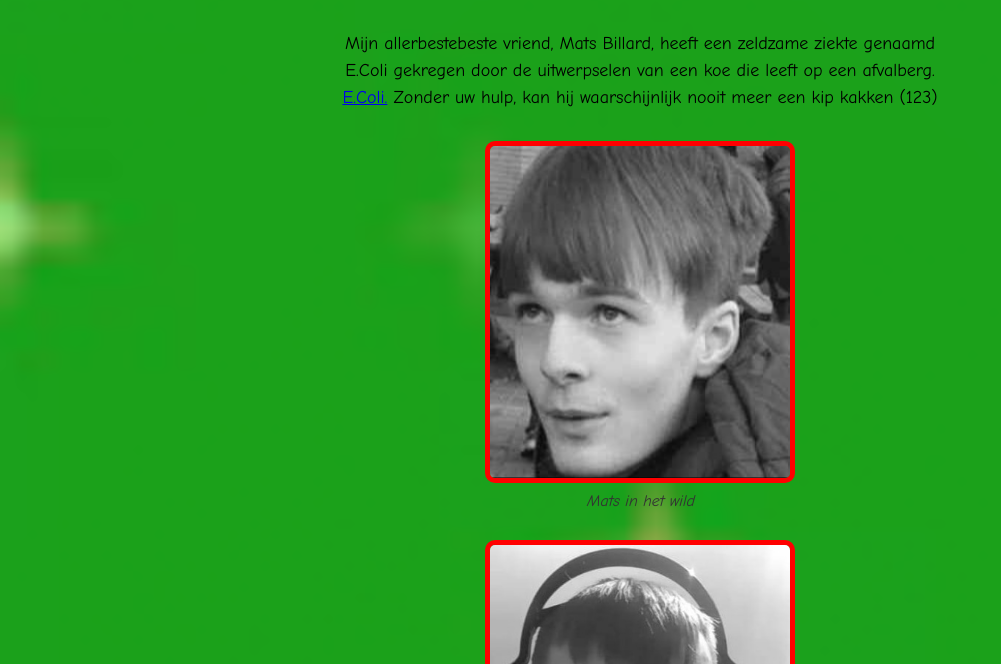
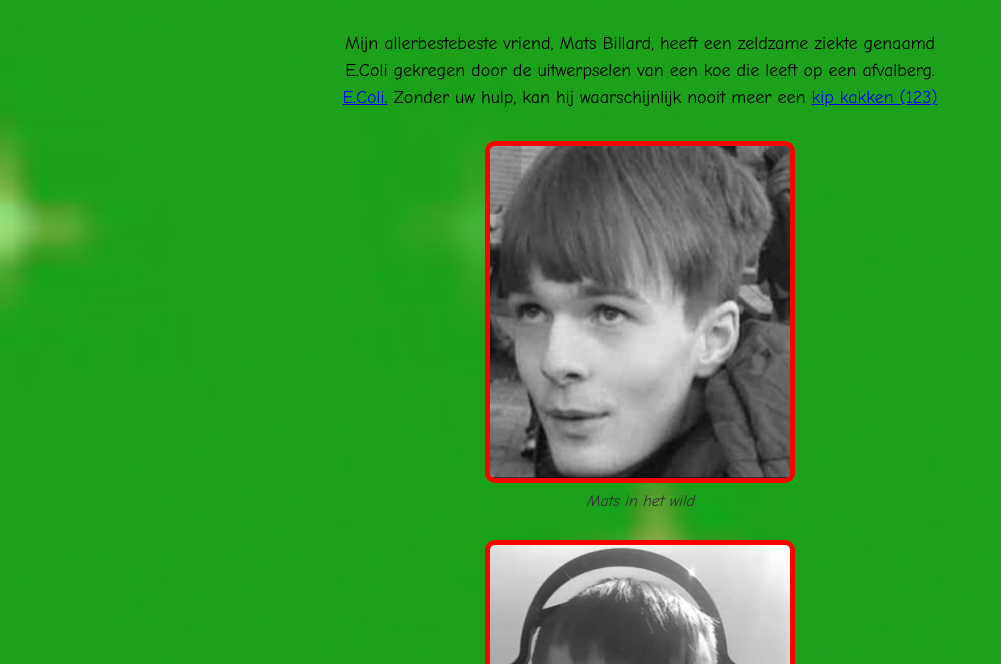
Before and after one commit to vgraphic/saving-mats, a plain HTML site: page index.html in a window 1280 px wide. Shown: the part 136-800 px from the top of the page, without its empty margins (0-1001 px from the left). Drawn offline with Linux system fonts and the light colour scheme.

Commit message:
favicon + clickable links

```diff
--- a/index.html
+++ b/index.html
@@ -88,9 +88,8 @@
   <h1>Red Mats</h1>
   <p>
     Mijn allerbestebeste vriend, Mats Billard, heeft een zeldzame ziekte genaamd E.Coli gekregen door de uitwerpselen van een koe die leeft op een afvalberg.
-    <a href="https://nl.wikipedia.org/wiki/Escherichia_coli" target="_blank">E.Coli.</a> Zonder uw hulp, kan hij waarschijnlijk nooit meer een kip kakken (123)
+    <a href="https://nl.wikipedia.org/wiki/Escherichia_coli" target="_blank">E.Coli.</a> Zonder uw hulp, kan hij waarschijnlijk nooit meer een <a href="https://fortnitetracker.com/profile/all/kippenkakker123" target="_blank">kip kakken (123)</a>
   </p>
-
   <figure>
     <img src="matsSchool.jpg" alt="Mats in het wild" width="300">
     <figcaption>Mats in het wild</figcaption>
```
Also changed, not shown: favicon.ico (added).
